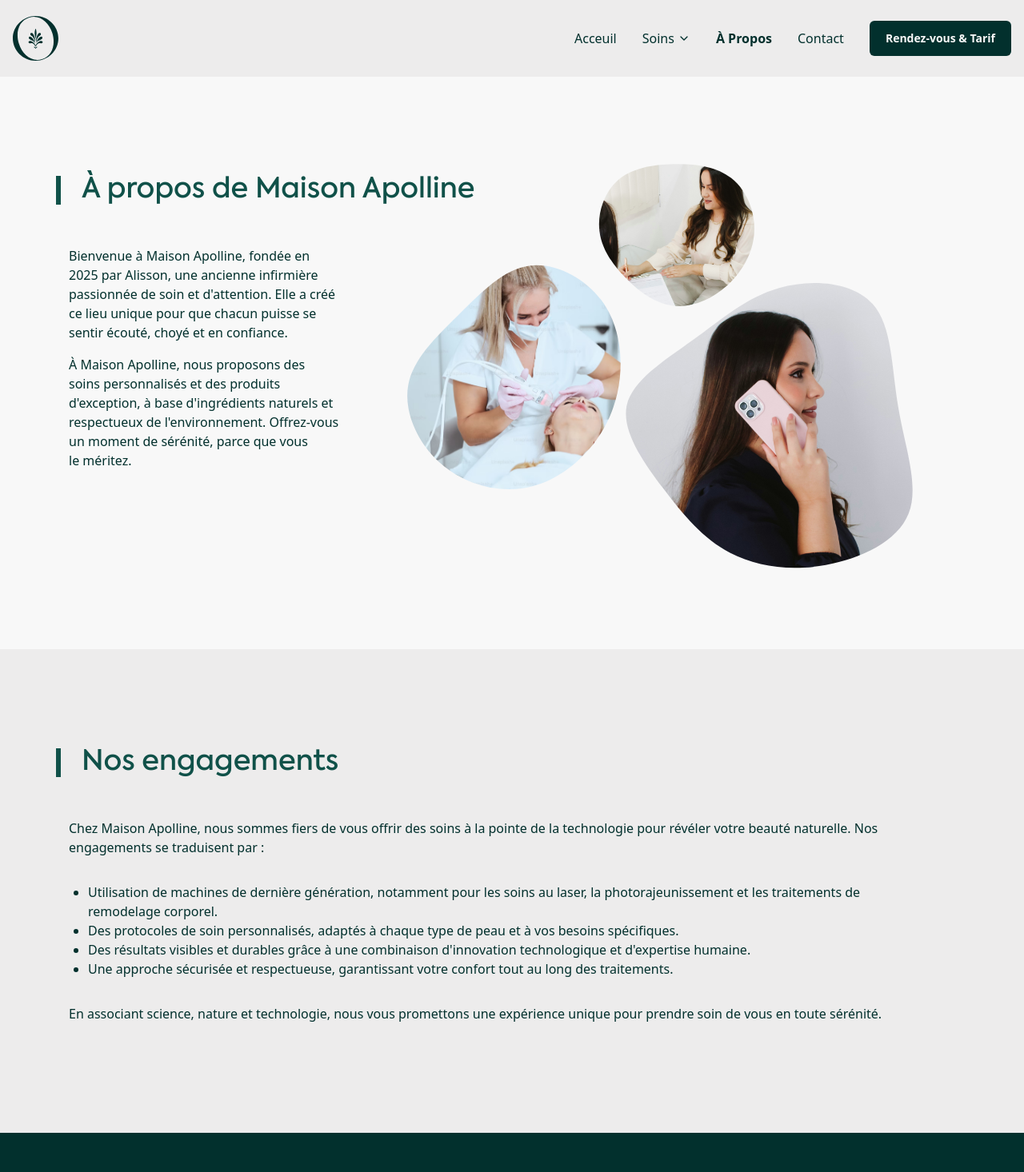
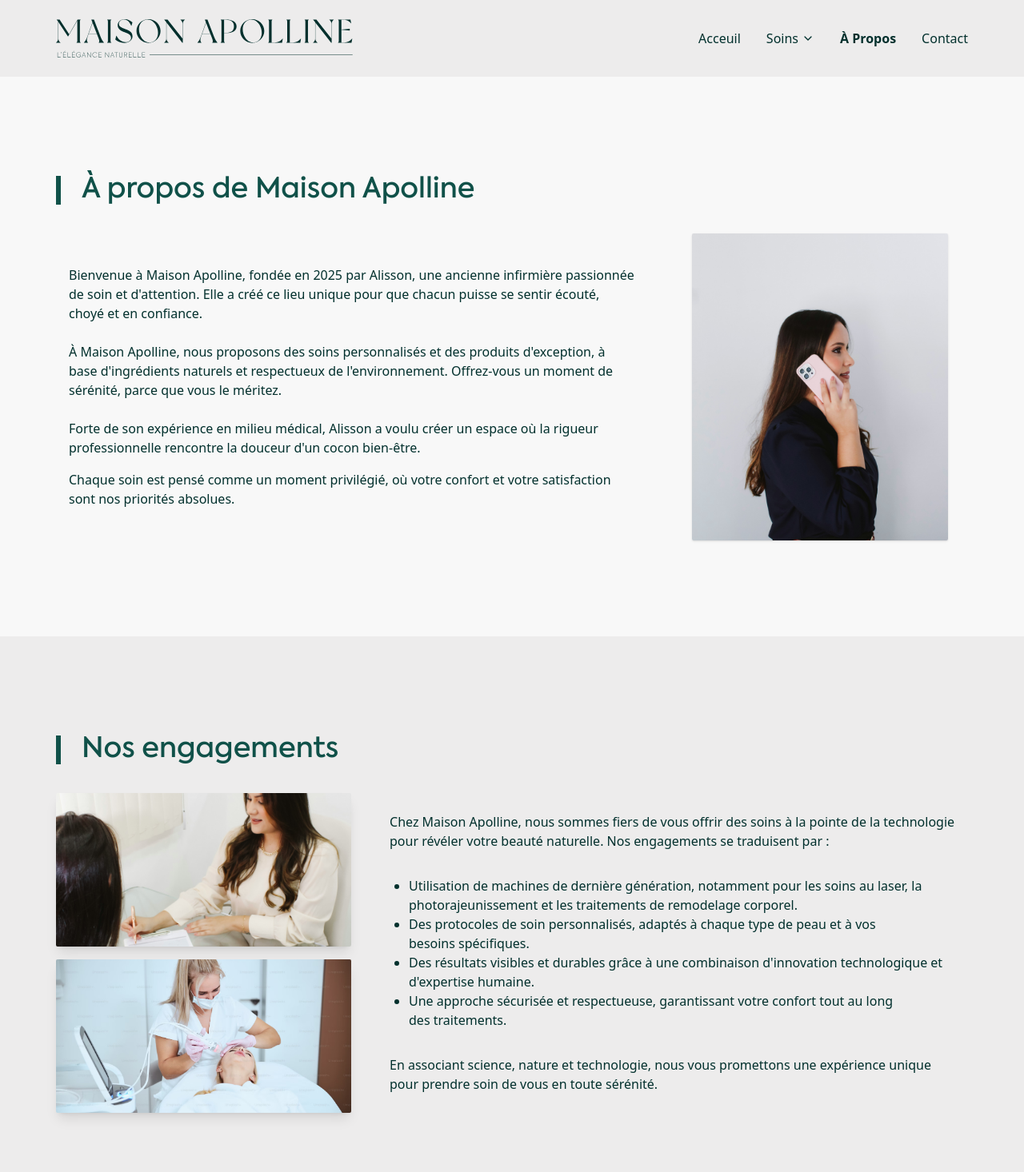
Before and after one commit to maxdnc/apolline, a Next.js app: page /aPropos in a window 1280 px wide. Shown: the top 1466 px of the page at 80% size. Built offline with nearby package versions, Linux system fonts and the light colour scheme.

Commit message:
feat: enhance layout and styling across multiple components; update SectionIntro and SectionPresentation for improved content structure; adjust BlobImagesContainer positioning; refine Footer and NavigationBar styles; optimize Accordion and MainButtonLink for consistency

```diff
--- a/src/app/(acceuil)/_components/SectionIntro.tsx
+++ b/src/app/(acceuil)/_components/SectionIntro.tsx
@@ -42,7 +42,7 @@ export default function SectionIntro() {
         {/* Text content with parallax */}
         <motion.div
           style={{ y: textY }}
-          className="absolute inset-0 z-20 flex flex-col items-center justify-center px-4"
+          className="absolute inset-0 z-20 flex flex-col items-center justify-center px-[40px] lg:px-[70px]"
         >
           <motion.div
             style={{ opacity: opacityText }}
--- a/src/app/aPropos/_components/BlobImagesContainer.tsx
+++ b/src/app/aPropos/_components/BlobImagesContainer.tsx
@@ -46,7 +46,7 @@ export const BlobShapeA_Mobile = () => {
 // Desktop version with absolute positioning (using original CSS mask)
 export const BlobShapeA_Desktop = () => {
   return (
-    <div className="absolute top-0 left-1/2 -translate-x-1/2 -translate-y-1/2 w-1/3 aspect-square z-30">
+    <div className="absolute top-24 right-12  -translate-x-1/2 -translate-y-1/2 w-5/12 aspect-square z-30">
       <div
         className="w-full h-full relative"
         style={{
@@ -121,7 +121,7 @@ export const BlobShapeB_Mobile = () => {
 // Desktop version of secondary blob
 export const BlobShapeB_Desktop = () => {
   return (
-    <div className="absolute top-0 right-0 w-2/3 aspect-square z-20">
+    <div className="absolute top-32 right-0 w-2/3 aspect-square z-20">
       <div
         className="w-full h-full relative"
         style={{
@@ -195,7 +195,7 @@ export const BlobShapeC_Mobile = () => {
 // Desktop version of third blob
 export const BlobShapeC_Desktop = () => {
   return (
-    <div className="absolute top-0 left-0 w-1/2 h-auto aspect-square z-0">
+    <div className="absolute top-20 left-0 w-1/2 h-auto aspect-square z-0">
       <div
         className="w-full h-full relative"
         style={{
--- a/src/app/aPropos/page.tsx
+++ b/src/app/aPropos/page.tsx
@@ -1,52 +1,90 @@
 import { SectionWrapper } from '@/components/reusable-ui/SectionWrapper';
 import TitleSection from '@/components/reusable-ui/TitleSection';
-import { BlobImagesContainer } from './_components/BlobImagesContainer';
+import Image from 'next/image';
+
+// Import your images here - update these paths to match your actual image imports
+import AliBusinessWoman from '../../../public/images/about/AliBusinessWoman.jpg';
+import AlissonProfil from '../../../public/images/about/AliProfil.jpg';
+import AliWorking from '../../../public/images/about/AliWorking.png';
 
 const page = () => {
   return (
     <>
       <SectionWrapper>
         <TitleSection>À propos de Maison Apolline</TitleSection>
-        <div className="flex flex-col lg:flex-row gap-8 w-full">
-          <div className="lg:w-1/3 p-4">
-            <p className="text-pretty mb-4">
+        <div className="flex flex-col lg:flex-row gap-8 w-full items-center">
+          <div className="lg:w-2/3 p-4">
+            <p className="text-pretty mb-6">
               Bienvenue à Maison Apolline, fondée en 2025 par Alisson, une
               ancienne infirmière passionnée de soin et d'attention. Elle a créé
               ce lieu unique pour que chacun puisse se sentir écouté, choyé et
               en confiance.
             </p>
-            <p className="text-pretty">
+            <p className="text-pretty mb-6">
               À Maison Apolline, nous proposons des soins personnalisés et des
               produits d'exception, à base d'ingrédients naturels et respectueux
               de l'environnement. Offrez-vous un moment de sérénité, parce que
               vous le méritez.
             </p>
+
+            <p className="text-pretty mb-4">
+              Forte de son expérience en milieu médical, Alisson a voulu créer
+              un espace où la rigueur professionnelle rencontre la douceur d'un
+              cocon bien-être.
+            </p>
+            <p className="text-pretty">
+              Chaque soin est pensé comme un moment privilégié, où votre confort
+              et votre satisfaction sont nos priorités absolues.
+            </p>
           </div>
 
-          {/* Mobile: Simple stacked layout */}
-          <div className="lg:hidden">
-            <BlobImagesContainer />
+          {/* Simple image on the right */}
+          <div className="lg:w-1/3 w-full flex justify-center">
+            <div className="relative w-80 h-96 rounded-sm overflow-hidden shadow">
+              <Image
+                src={AlissonProfil}
+                alt="Alisson, fondatrice de Maison Apolline"
+                fill
+                className="object-cover"
+              />
             </div>
-
-          {/* Desktop: Absolute positioned blobs */}
-          <div className="hidden lg:block lg:w-2/3 relative h-[50vh] lg:h-auto min-h-[400px]">
-            <BlobImagesContainer />
           </div>
         </div>
       </SectionWrapper>
 
       <SectionWrapper background="bg-secondary-100">
         <TitleSection>Nos engagements</TitleSection>
-        <div className="flex flex-col gap-8 w-full p-4">
+        <div className="flex flex-col lg:flex-row gap-8 w-full items-center">
+          {/* Images on the left for second section */}
+          <div className="lg:w-1/3 w-full flex flex-col gap-4">
+            <div className="relative w-full h-48 rounded-sm overflow-hidden shadow-lg">
+              <Image
+                src={AliBusinessWoman}
+                alt="Professionnalisme à Maison Apolline"
+                fill
+                className="object-cover"
+              />
+            </div>
+            <div className="relative w-full h-48 rounded-sm overflow-hidden shadow-lg">
+              <Image
+                src={AliWorking}
+                alt="Soins professionnels à Maison Apolline"
+                fill
+                className="object-cover"
+              />
+            </div>
+          </div>
+
+          <div className="lg:w-2/3 flex flex-col gap-8 p-4">
             <p className="text-pretty">
               Chez Maison Apolline, nous sommes fiers de vous offrir des soins à
-            la pointe de la technologie pour révéler votre beauté naturelle. Nos
-            engagements se traduisent par :
+              la pointe de la technologie pour révéler votre beauté naturelle.
+              Nos engagements se traduisent par :
             </p>
             <ul className="list-disc pl-6 text-pretty">
               <li>
-              Utilisation de machines de dernière génération, notamment pour les
-              soins au laser, la photorajeunissement et les traitements de
+                Utilisation de machines de dernière génération, notamment pour
+                les soins au laser, la photorajeunissement et les traitements de
                 remodelage corporel.
               </li>
               <li>
@@ -58,8 +96,8 @@ const page = () => {
                 d'innovation technologique et d'expertise humaine.
               </li>
               <li>
-              Une approche sécurisée et respectueuse, garantissant votre confort
-              tout au long des traitements.
+                Une approche sécurisée et respectueuse, garantissant votre
+                confort tout au long des traitements.
               </li>
             </ul>
             <p className="text-pretty">
@@ -67,6 +105,7 @@ const page = () => {
               une expérience unique pour prendre soin de vous en toute sérénité.
             </p>
           </div>
+        </div>
       </SectionWrapper>
     </>
   );
--- a/src/components/layout/Footer/Footer.tsx
+++ b/src/components/layout/Footer/Footer.tsx
@@ -35,7 +35,7 @@ const Footer = () => {
         </div>
 
         {/* Copyright and Social */}
-        <div className="mt-12 pt-8 border-t text-center text-sm text-secondary-50 flex justify-between">
+        <div className="mt-12 pt-8 border-t text-sm text-secondary-50 flex justify-between">
           <p>
             © {new Date().getFullYear()} Maison Apolline. Tous droits réservés.
           </p>
--- a/src/components/layout/Header/DesktopMenuItem.tsx
+++ b/src/components/layout/Header/DesktopMenuItem.tsx
@@ -65,7 +65,7 @@ export const DesktopMenuItem = ({
           } group-hover:visible group-hover:opacity-100 group-hover:pointer-events-auto`}
         >
           <div
-            className={`bg-white rounded-md shadow-lg py-2 whitespace-nowrap transform transition-transform duration-300 ${
+            className={`bg-white rounded-sm shadow-lg py-2 whitespace-nowrap transform transition-transform duration-300 ${
               isFocused ? 'translate-y-0' : 'translate-y-2'
             } group-hover:translate-y-0`}
           >
--- a/src/components/layout/Header/NavigationBar.tsx
+++ b/src/components/layout/Header/NavigationBar.tsx
@@ -12,6 +12,7 @@ import { MobileMenuItem } from './MobileMenuItem';
 import MainButtonLink from '../../reusable-ui/MainButtonLink';
 import HamburgerIcon from './HamburgerIcon';
 import Image from 'next/image';
+import logoB from '../../../../public/svg/logoB.svg';
 import logoSmall from '../../../../public/svg/logoSmall.svg';
 
 const NavigationBar = () => {
@@ -20,14 +21,23 @@ const NavigationBar = () => {
 
   return (
     <nav className="bg-secondary-100 py-4">
-      <div className="max-w-largest mx-auto px-4">
+      <div className="max-w-largest mx-auto px-[40px] lg:px-[70px]">
         <div className="flex justify-between items-center h-16">
-          <Link href="/" className="flex items-center h-full ">
+          <Link href="/" className="flex items-center h-full">
+            {/* Mobile logo */}
             <Image
               src={logoSmall}
-              alt="maison apoline"
+              alt="Maison Apoline small logo"
               priority
-              className="h-full w-auto max-h-14 object-contain"
+              className="h-full w-auto max-h-14 object-contain block md:hidden"
+            />
+
+            {/* Desktop logo */}
+            <Image
+              src={logoB}
+              alt="Maison Apoline large logo"
+              priority
+              className="h-auto w-auto max-h-12 object-contain hidden md:block"
             />
           </Link>
 
@@ -41,14 +51,11 @@ const NavigationBar = () => {
                 />
               </div>
             ))}
-            <MainButtonLink href="/" variant="primary">
-              Rendez-vous & Tarif
-            </MainButtonLink>
           </div>
 
           <button
             onClick={toggleMenu}
-            className="md:hidden p-4 rounded-md text-primary-950 hover:text-primary-950 relative z-50"
+            className="md:hidden p-4 rounded-sm text-primary-950 hover:text-primary-950 relative z-50"
             aria-controls="mobile-menu"
             aria-expanded={isOpen}
           >
@@ -72,7 +79,7 @@ const NavigationBar = () => {
             role="dialog"
             aria-modal="true"
           >
-            <div className="p-4 pt-10">
+            <div className="p-4 pt-20">
               <motion.div
                 className="mt-6"
                 initial="closed"
@@ -81,7 +88,10 @@ const NavigationBar = () => {
                 variants={contentMenuVariants}
               >
                 {menuItems.map((item, index) => (
-                  <div key={index} className="py-4 border-t border-slate-200">
+                  <div
+                    key={index}
+                    className="py-4 border-t border-secondary-200"
+                  >
                     <MobileMenuItem
                       item={item}
                       index={index}
--- a/src/components/reusable-ui/Accordion.tsx
+++ b/src/components/reusable-ui/Accordion.tsx
@@ -35,10 +35,10 @@ const Accordion = ({ label, content, isOpen, onToggle }: AccordionProps) => {
       type="button"
       onClick={onToggle}
       onKeyDown={handleKeyDown}
-      className="w-full text-left border border-secondary-300 rounded-md cursor-pointer"
+      className="w-full text-left border border-secondary-300 rounded-sm cursor-pointer"
       aria-expanded={isOpen}
     >
-      <div className="w-full bg-primary flex justify-between gap-2 items-center p-3 md:p-6 rounded-lg">
+      <div className="w-full bg-primary flex justify-between gap-2 items-center p-3 md:p-6 rounded-sm">
         <h3 className="text-primary-950 md:text-xl font-bold">{label}</h3>
         <motion.span
           animate={{ rotate: isOpen ? 180 : 0 }}
--- a/src/components/reusable-ui/MainButtonLink.tsx
+++ b/src/components/reusable-ui/MainButtonLink.tsx
@@ -23,7 +23,7 @@ const MainButtonLink = ({
   children,
 }: ButtonProps) => {
   const baseStyles =
-    'inline-flex items-center justify-center rounded-md text-sm font-semibold transition-colors focus-visible:outline-none focus-visible:ring-2 focus-visible:ring-slate-500 focus-visible:ring-offset-2';
+    'inline-flex items-center justify-center rounded-sm text-sm font-semibold transition-colors focus-visible:outline-none focus-visible:ring-2 focus-visible:ring-slate-500 focus-visible:ring-offset-2';
 
   const variantStyles = {
     primary: 'bg-primary-950 text-secondary-50 hover:bg-primary-900',
@@ -35,9 +35,9 @@ const MainButtonLink = ({
   };
 
   const sizeStyles = {
-    sm: 'h-7 px-2 text-xs sm:h-8 sm:px-3 md:h-9 md:px-4',
-    md: 'h-8 px-3 text-sm sm:h-10 sm:px-4 md:h-11 md:px-5',
-    lg: 'h-10 px-4 text-base sm:h-12 sm:px-6 md:h-14 md:px-8 md:text-lg',
+    sm: 'h-12 px-3 text-sm sm:h-10 sm:px-4 md:h-11 md:px-5',
+    md: 'h-12 px-3 text-sm sm:h-10 sm:px-4 md:h-11 md:px-5',
+    lg: 'h-12 px-4 text-base sm:h-12 sm:px-6 md:h-14 md:px-8 md:text-lg',
   };
 
   return (
```
Also changed, not shown: src/app/(acceuil)/_components/SectionPresentation.tsx (+71 -32 lines). Lines whose indentation alone changed are shown as unchanged.
